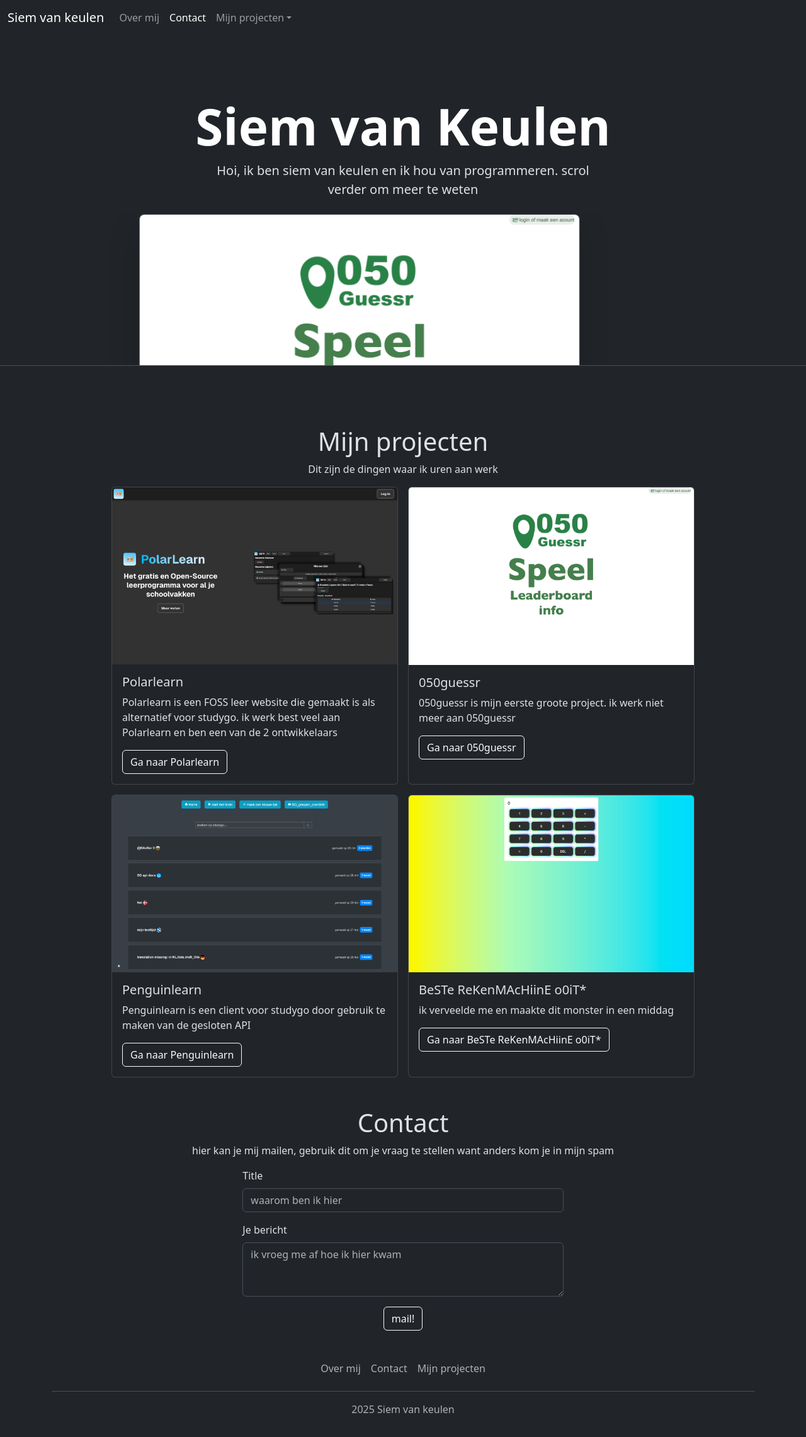
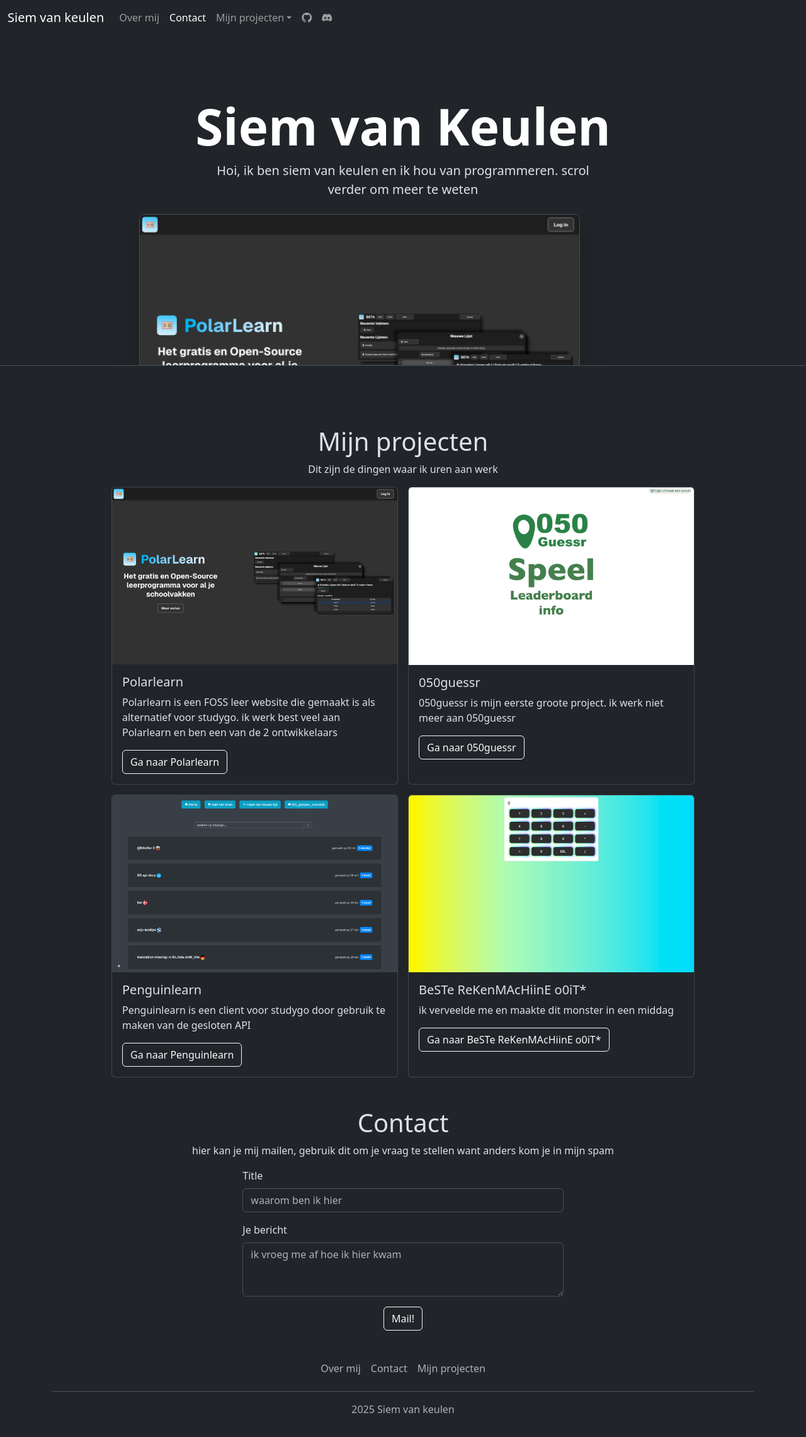
Before and after one commit to supersiem/siemvk.nl, a plain HTML site: page index.html in a window 1280 px wide. Shown: the whole page at 63% size. Drawn offline with nearby package versions, Linux system fonts and the light colour scheme.

Commit message:
add gh + dc

```diff
--- a/index.html
+++ b/index.html
@@ -9,6 +9,7 @@
     <link rel="stylesheet" href="cool_effect.css">
     <link href="https://cdn.jsdelivr.net/npm/bootstrap@5.3.3/dist/css/bootstrap.min.css" rel="stylesheet"
         integrity="sha384-QWTKZyjpPEjISv5WaRU9OFeRpok6YctnYmDr5pNlyT2bRjXh0JMhjY6hW+ALEwIH" crossorigin="anonymous">
+    <link rel="stylesheet" href="https://cdn.jsdelivr.net/npm/bootstrap-icons@1.11.3/font/bootstrap-icons.min.css">
 </head>
 
 <body data-bs-spy="scroll" data-bs-target="#navbar" data-bs-smooth-scroll="true" class="scrollspy-example-2"
@@ -40,6 +41,12 @@
                                     ReKenMAcHiinE o0iT*</a></li>
                         </ul>
                     </li>
+                    <li class="nav-item">
+                        <a href="https://github.com/supersiem" class="bi bi-github nav-link" target="_blank"></a>
+                    </li>
+                    <li class="nav-item">
+                        <a href="https://discord.gg/PhHsr9EF" class="bi bi-discord nav-link" target="_blank"></a>
+                    </li>
                 </ul>
             </div>
         </div>
@@ -54,6 +61,10 @@
             <div id="carouselExampleSlidesOnly" class="carousel slide" data-bs-ride="carousel">
                 <div class="carousel-inner">
                     <div class="carousel-item active">
+                        <img src="Polarlearn.png" class="img-fluid border rounded-3 shadow-lg mb-4" width="700"
+                            height="500" loading="lazy">
+                    </div>
+                    <div class="carousel-item">
                         <img src="050guessr.png" class="img-fluid border rounded-3 shadow-lg mb-4" width="700"
                             height="500" loading="lazy">
                     </div>
@@ -61,10 +72,7 @@
                         <img src="penguinlearn.png" class="img-fluid border rounded-3 shadow-lg mb-4" width="700"
                             height="500" loading="lazy">
                     </div>
-                    <div class="carousel-item">
-                        <img src="Polarlearn.png" class="img-fluid border rounded-3 shadow-lg mb-4" width="700"
-                            height="500" loading="lazy">
-                    </div>
+
                     <div class="carousel-item">
                         <img src="help.png" class="img-fluid border rounded-3 shadow-lg mb-4" width="700" height="500"
                             loading="lazy">
@@ -143,7 +151,7 @@
                 placeholder="ik vroeg me af hoe ik hier kwam"></textarea>
         </div>
         <div class="d-flex justify-content-center">
-            <button class="btn btn-outline-light" onclick="sendMail()">mail!</button>
+            <button class="btn btn-outline-light" onclick="sendMail()">Mail!</button>
         </div>
     </div>
 
@@ -156,6 +164,7 @@
                 <li class="nav-item"><a href="#mp" class="nav-link px-2 text-body-secondary">Mijn projecten</a></li>
             </ul>
             <p class="text-center text-body-secondary">2025 Siem van keulen</p>
+
         </footer>
     </div>
     <script src="https://cdn.jsdelivr.net/npm/bootstrap@5.3.3/dist/js/bootstrap.bundle.min.js"
```
Also changed, not shown: 1 other file.
